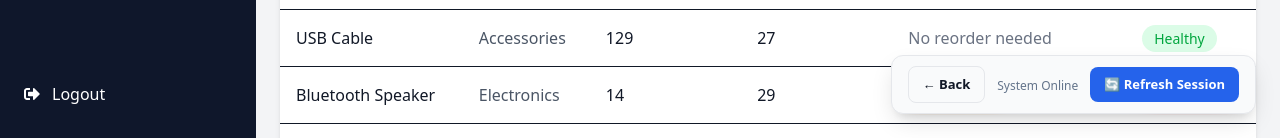
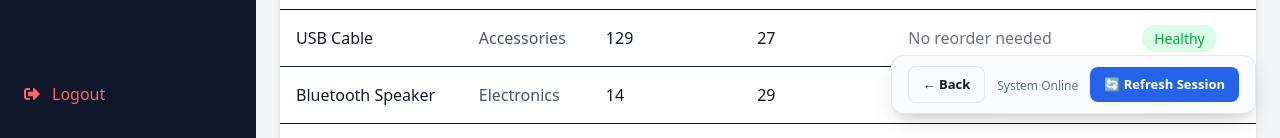
Before and after one commit to MDKubal-17/Intelligent-Retail-Analytics-and-Inventory-Optimization-System, a React (Vite) app in the folder retail-analytics-frontend/: page /inventory in a window 1280 px wide. Shown: the part 662-800 px from the top of the page. Built offline with nearby package versions, Linux system fonts and the light colour scheme; no server answers.

Commit message:
logout is implemented

```diff
--- a/retail-analytics-frontend/src/components/Sidebar.jsx
+++ b/retail-analytics-frontend/src/components/Sidebar.jsx
@@ -1,4 +1,5 @@
-import { Link } from "react-router-dom";
+import { useNavigate, NavLink } from "react-router-dom";
+
 import {
   FaTachometerAlt,
   FaBoxes,
@@ -8,18 +9,22 @@ import {
   FaCog,
   FaSignOutAlt,
 } from "react-icons/fa";
-import { NavLink } from "react-router-dom";
 
 function Sidebar() {
+  const navigate = useNavigate();
+
   return (
     <div className="w-64 h-screen bg-slate-900 text-white fixed">
 
+      {/* Logo */}
       <div className="text-2xl font-bold p-6 border-b border-slate-700">
         Retail AI
       </div>
 
+      {/* Navigation */}
       <nav className="mt-6">
 
+        {/* Dashboard */}
         <NavLink
           to="/dashboard"
           className={({ isActive }) =>
@@ -34,10 +39,11 @@ function Sidebar() {
           Dashboard
         </NavLink>
 
+        {/* Inventory */}
         <NavLink
           to="/inventory"
           className={({ isActive }) =>
-            `flex items-center gap-3 px-6 py-3 hover:bg-slate-700 ${
+            `flex items-center gap-3 px-6 py-3 ${
               isActive
                 ? "bg-blue-600 text-white"
                 : "hover:bg-slate-700"
@@ -48,10 +54,11 @@ function Sidebar() {
           Inventory
         </NavLink>
 
+        {/* Products */}
         <NavLink
           to="/products"
           className={({ isActive }) =>
-            `flex items-center gap-3 px-6 py-3 hover:bg-slate-700 ${
+            `flex items-center gap-3 px-6 py-3 ${
               isActive
                 ? "bg-blue-600 text-white"
                 : "hover:bg-slate-700"
@@ -62,10 +69,11 @@ function Sidebar() {
           Products
         </NavLink>
 
+        {/* Forecast */}
         <NavLink
           to="/forecast"
           className={({ isActive }) =>
-            `flex items-center gap-3 px-6 py-3 hover:bg-slate-700 ${
+            `flex items-center gap-3 px-6 py-3 ${
               isActive
                 ? "bg-blue-600 text-white"
                 : "hover:bg-slate-700"
@@ -76,10 +84,11 @@ function Sidebar() {
           Forecast
         </NavLink>
 
+        {/* Sales */}
         <NavLink
           to="/sales"
           className={({ isActive }) =>
-            `flex items-center gap-3 px-6 py-3 hover:bg-slate-700 ${
+            `flex items-center gap-3 px-6 py-3 ${
               isActive
                 ? "bg-blue-600 text-white"
                 : "hover:bg-slate-700"
@@ -90,10 +99,11 @@ function Sidebar() {
           Sales
         </NavLink>
 
+        {/* Reports */}
         <NavLink
           to="/reports"
           className={({ isActive }) =>
-            `flex items-center gap-3 px-6 py-3 hover:bg-slate-700 ${
+            `flex items-center gap-3 px-6 py-3 ${
               isActive
                 ? "bg-blue-600 text-white"
                 : "hover:bg-slate-700"
@@ -104,10 +114,11 @@ function Sidebar() {
           Reports
         </NavLink>
 
+        {/* Settings */}
         <NavLink
           to="/settings"
           className={({ isActive }) =>
-            `flex items-center gap-3 px-6 py-3 hover:bg-slate-700 ${
+            `flex items-center gap-3 px-6 py-3 ${
               isActive
                 ? "bg-blue-600 text-white"
                 : "hover:bg-slate-700"
@@ -120,11 +131,15 @@ function Sidebar() {
 
       </nav>
 
+      {/* Logout */}
       <div className="absolute bottom-5 w-full">
 
-        <button className="flex items-center gap-3 px-6 py-3 hover:bg-red-600 w-full">
+        <button
+          onClick={() => navigate("/login")}
+          className="flex items-center gap-3 w-full px-6 py-3 text-red-400 hover:bg-slate-700"
+        >
           <FaSignOutAlt />
-          Logout
+          <span>Logout</span>
         </button>
 
       </div>
```
Lines whose indentation alone changed are shown as unchanged.
